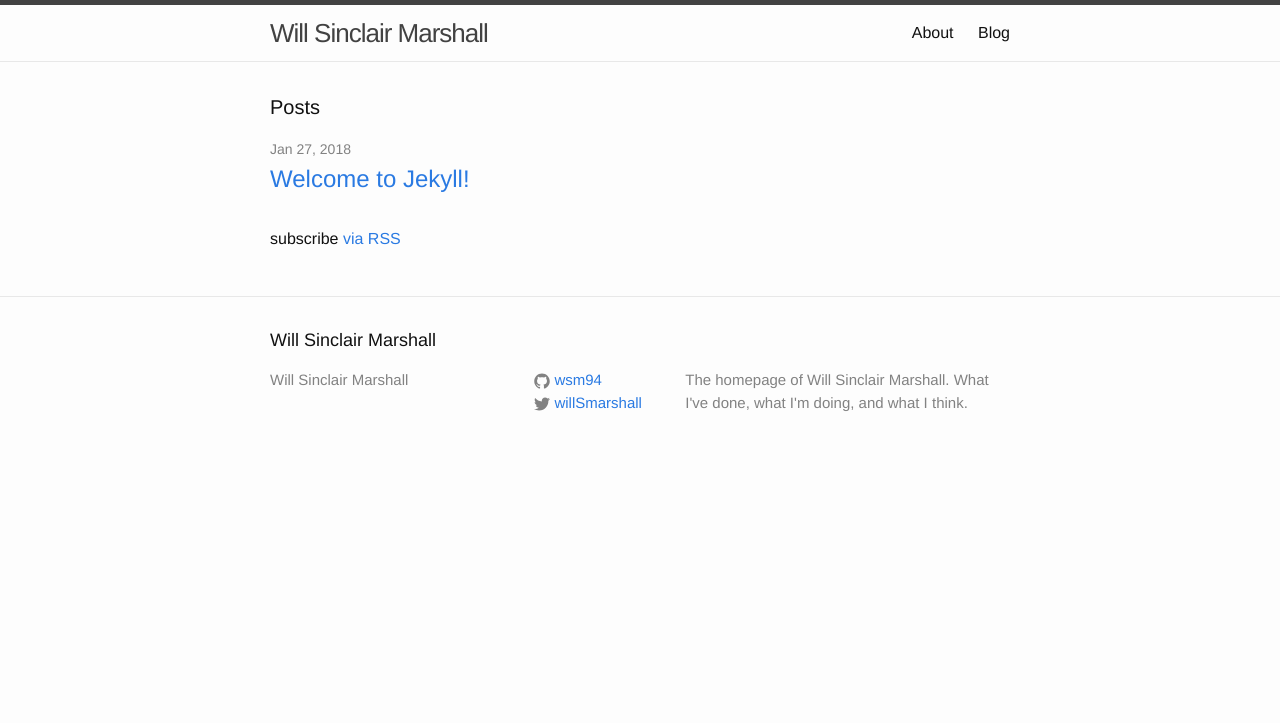
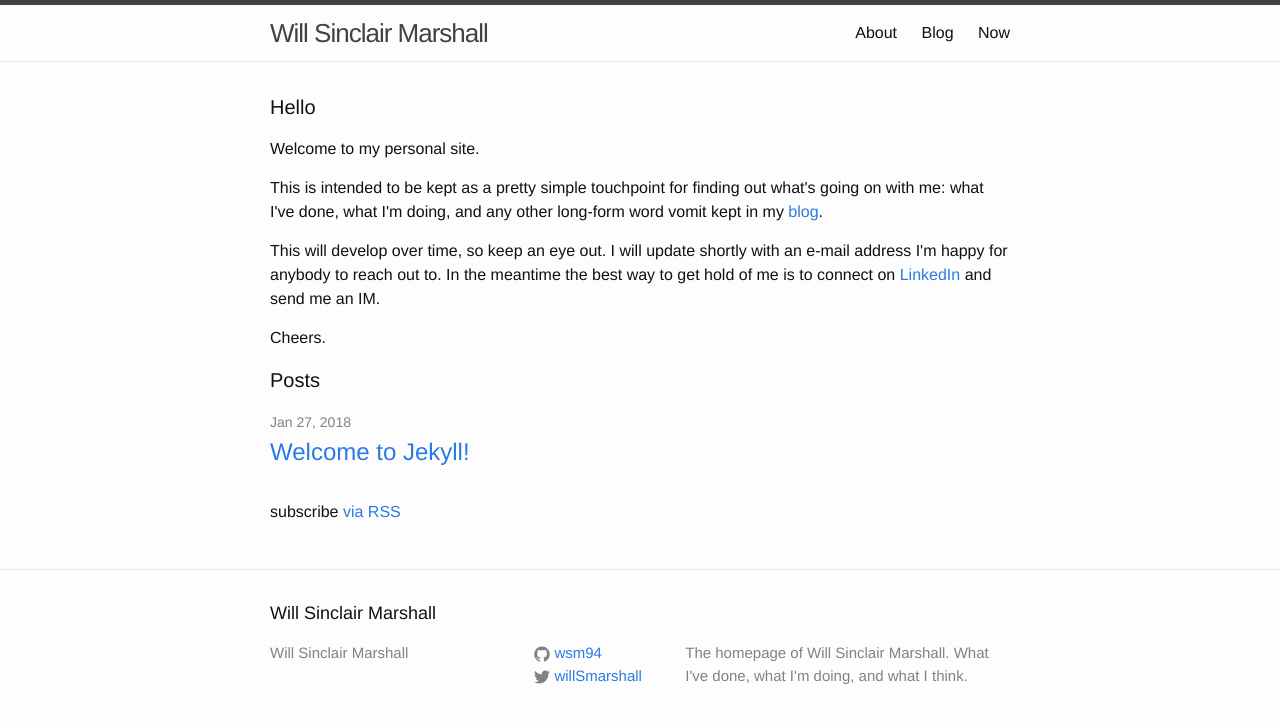
Before and after one commit to wsm94/wsm94.github.io, a Jekyll site: the page built from index.html, in a window 1280 px wide. Shown: the top 723 px of the page. Built offline with Jekyll 4.4.1, drawn with Linux system fonts in a browser that asks for light colours.

Commit message:
updated homepage

```diff
--- a/blog.html
+++ b/blog.html
@@ -7,8 +7,9 @@ title: Blog
 <ul>
   {% for post in site.posts %}
     <li>
-      <h2><a href="{{ post.url }}">{{ post.title }}</a></h2>
-      <p>{{ post.excerpt }}</p>
+        <span class="post-meta">{{ post.date | date: "%b %-d, %Y" }}</span>
+        <h2><a href="{{ post.url }}">{{ post.title }}</a></h2>
+        <p>{{ post.excerpt }}</p>
     </li>
   {% endfor %}
 </ul>
--- a/index.html
+++ b/index.html
@@ -3,8 +3,13 @@ layout: default
 ---
 
 <div class="home">
+    <h1 class="page-heading">Hello</h1>
+    <p>Welcome to my personal site.</p>
+    <p>This is intended to be kept as a pretty simple touchpoint for finding out what's going on with me: what I've done, what I'm doing, and any other long-form word vomit kept in my <a href="blog.html">blog</a>.</p>
+    <p>This will develop over time, so keep an eye out. I will update shortly with an e-mail address I'm happy for anybody to reach out to. In the meantime the best way to get hold of me is to connect on <a href="https://www.linkedin.com/in/willsinclairmarshall/">LinkedIn</a> and send me an IM.</p>
+    <p>Cheers.</p>
 
-  <h1 class="page-heading">Posts</h1>
+  <h2 class="page-heading">Posts</h2>
 
   <ul class="post-list">
     {% for post in site.posts %}
--- a/now.html
+++ b/now.html
@@ -1,5 +1,6 @@
 ---
 layout: default
+title: Now
 ---
 
 <div class="home">
```
